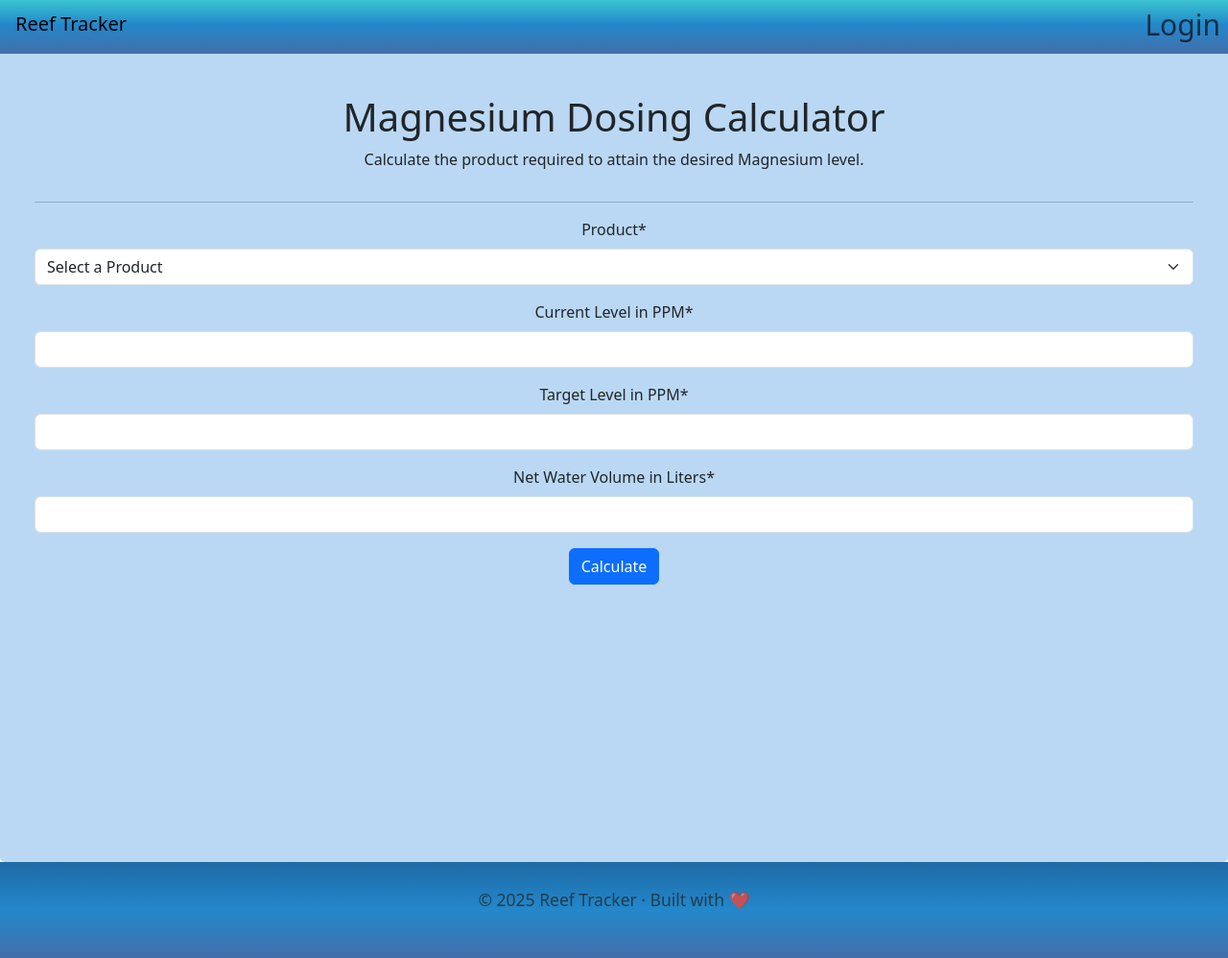
After one commit to loud3stsil3nce/ReefTracker, a Django app: page /calculators/magnesiumdosing in a window 1280 px wide. The commit adds this page. Shown: the whole page at 96% size. Run offline with Django 5.2, Linux system fonts and the light colour scheme; data that the repository does not hold is empty; some libraries are stand-ins or nearby versions.

Commit message:
Add Magnesium Dosing Calculator feature and update related models, forms, views, and templates

```diff
--- a/ReefTracker/myapp/admin.py
+++ b/ReefTracker/myapp/admin.py
@@ -1,7 +1,8 @@
 from django.contrib import admin
 
 # Register your models here.
-from .models import Aquariums, CalciumProducts
+from .models import Aquariums, CalciumProducts, MagnesiumProducts
 
 admin.site.register(Aquariums)
 admin.site.register(CalciumProducts)
+admin.site.register(MagnesiumProducts)
--- a/ReefTracker/myapp/forms.py
+++ b/ReefTracker/myapp/forms.py
@@ -2,7 +2,7 @@ from django import forms
 
 from django.contrib.auth.models import User
 from django.contrib.auth.forms import UserCreationForm
-from .models import Aquariums, CalciumProducts
+from .models import Aquariums, CalciumProducts, MagnesiumProducts
 from datetime import date
 
 class RegisterForm(UserCreationForm):
@@ -38,6 +38,18 @@ class CalciumDosingCalculatorForm(forms.Form):
     waterVolumeMetric = forms.CharField(label="Net Water Volume in Liters")
 
 
+class MagnesiumDosingCalculatorForm(forms.Form):
+    product = forms.ModelChoiceField(
+        queryset=MagnesiumProducts.objects.all(),
+        empty_label="Select a Product",
+        to_field_name="name"
+    )
+    currentPPM = forms.CharField(label="Current Level in PPM")
+    targetPPM = forms.CharField(label="Target Level in PPM")
+    waterVolumeMetric = forms.CharField(label="Net Water Volume in Liters")
+
+
+
 class AddAquariumForm(forms.ModelForm):
     class Meta:
         model = Aquariums
--- a/ReefTracker/myapp/templates/main/displaycalculators.html
+++ b/ReefTracker/myapp/templates/main/displaycalculators.html
@@ -20,7 +20,7 @@
         <div class="col-md-4">
             <h2>Magnesium Dosing Calculator</h2>
             <p>Description of Calculator 3.</p>
-            <a href="{% url 'calculators' %}" class="btn btn-primary">Go to Calculator 3</a>
+            <a href="{% url 'magnesiumcalc' %}" class="btn btn-primary">Go to Calculator 3</a>
         </div>
     </div>
 </div>
--- /dev/null
+++ b/ReefTracker/myapp/templates/main/magnesiumdosing.html
@@ -0,0 +1,27 @@
+{% extends "main/base.html" %} {% load crispy_forms_tags %} {% block title %}
+Magnesium Dosing Calculator {% endblock %} {% block content %}
+<div
+  class="container-fluid min-vh-100 d-flex flex-column"
+  style="overflow: visible"
+>
+  <div class="d-flex flex-column">
+    <h1 class="mt-4">Magnesium Dosing Calculator</h1>
+    <p>Calculate the product required to attain the desired Magnesium level.</p>
+  </div>
+  <hr />
+  <div>
+
+    <form method="POST" novalidate>
+      {% csrf_token %} {{ form|crispy }}
+      <button type="submit" class="btn btn-primary">Calculate</button>
+    </form>
+
+    {% if dosage %}
+    <div class="alert alert-success mt-4">
+      <strong>Calculated Dosing Recommendation:</strong> {{ dosage|floatformat:2}} mL
+    </div>
+    {% endif %}
+  </div>
+
+  {% endblock %}
+</div>
--- a/ReefTracker/myapp/urls.py
+++ b/ReefTracker/myapp/urls.py
@@ -13,6 +13,7 @@ urlpatterns = [
     path('profile/myaquariums/<int:aquarium_id>/', views.aquariumview, name='aquariumview'),
     path('calculators', views.calculators, name='calculators'),
     path('calculators/watervolume', views.watervolumecalc, name='watervolumecalc'),
-    path('calculators/calciumdosing', views.calciumcalc, name='calciumcalc')
+    path('calculators/calciumdosing', views.calciumcalc, name='calciumcalc'),
+    path('calculators/magnesiumdosing', views.magnesiumcalc, name='magnesiumcalc')
 
 ]
--- a/ReefTracker/myapp/utils.py
+++ b/ReefTracker/myapp/utils.py
@@ -28,3 +28,9 @@
     dosage_L = (targetPPMIncrease * waterVolumeL) / SolutionPPM
     dosage_mL = dosage_L * 1000  # Convert liters to milliliters
     return dosage_mL
+
+def MagnesiumDosingCalculator(targetPPMIncrease, waterVolumeL, SolutionPPM):
+    #Calculate the dosage in milliliters needed to achieve a target PPM increase
+    dosage_L = (targetPPMIncrease * waterVolumeL) / SolutionPPM
+    dosage_mL = dosage_L * 1000  # Convert liters to milliliters
+    return dosage_mL
--- a/ReefTracker/myapp/views.py
+++ b/ReefTracker/myapp/views.py
@@ -4,8 +4,8 @@ from .models import Aquariums
 from django.contrib.auth import login, logout, authenticate
 from django.contrib.auth.decorators import login_required
 from django.contrib.auth.models import User
-from .forms import RegisterForm, WaterVolumeFormImperial, WaterVolumeFormMetric, AddAquariumForm, CalciumDosingCalculatorForm
-from .utils import inchToCm, cmToInch, inchToFeet, RectangleWaterVolumeCalculator, CalciumDosingCalculator
+from .forms import RegisterForm, WaterVolumeFormImperial, WaterVolumeFormMetric, AddAquariumForm, CalciumDosingCalculatorForm, MagnesiumDosingCalculatorForm
+from .utils import inchToCm, cmToInch, inchToFeet, RectangleWaterVolumeCalculator, CalciumDosingCalculator, MagnesiumDosingCalculator
 def landing(request):
     return render(request, "main/landing.html")
 @login_required
@@ -121,3 +121,25 @@ def calciumcalc(request):
     else:
         form = CalciumDosingCalculatorForm()
     return render(request, "main/calciumdosing.html", {"form": form, "result": result, "dosage": None})
+
+def magnesiumcalc(request):
+    result = None
+
+    if request.method == "POST":
+        form = MagnesiumDosingCalculatorForm(request.POST)
+        if form.is_valid():
+            cleaned = form.cleaned_data
+            product = cleaned.get("product")
+            currentPPM = float(cleaned.get("currentPPM"))
+            targetPPM = float(cleaned.get("targetPPM"))
+            waterVolumeL = float(cleaned.get("waterVolumeMetric"))
+            solutionPPM = float(product.PPMPerLiter)
+
+            ppmIncrease = targetPPM - currentPPM
+            dosage = round(MagnesiumDosingCalculator(ppmIncrease, waterVolumeL, solutionPPM), 2)
+            result = True
+            return render(request, "main/magnesiumdosing.html", {"form": form, "result": result, "dosage": dosage if result else None})
+
+    else:
+        form = MagnesiumDosingCalculatorForm()
+    return render(request, "main/magnesiumdosing.html", {"form": form, "result": result, "dosage": None})
```
Also changed, not shown: ReefTracker/myapp/models.py (+9 -0 lines), ReefTracker/myapp/migrations/0003_magnesiumproducts.py (added).
